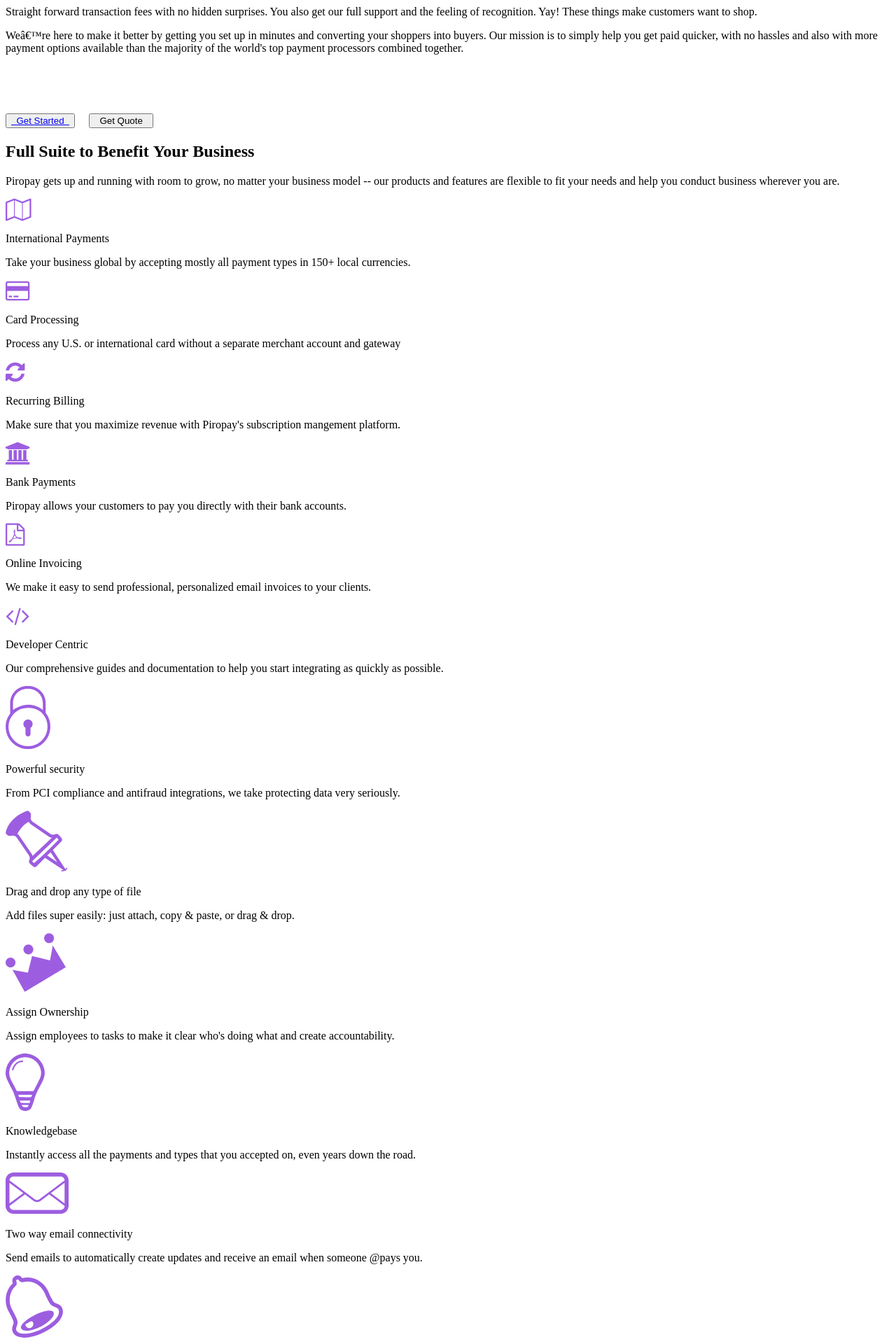
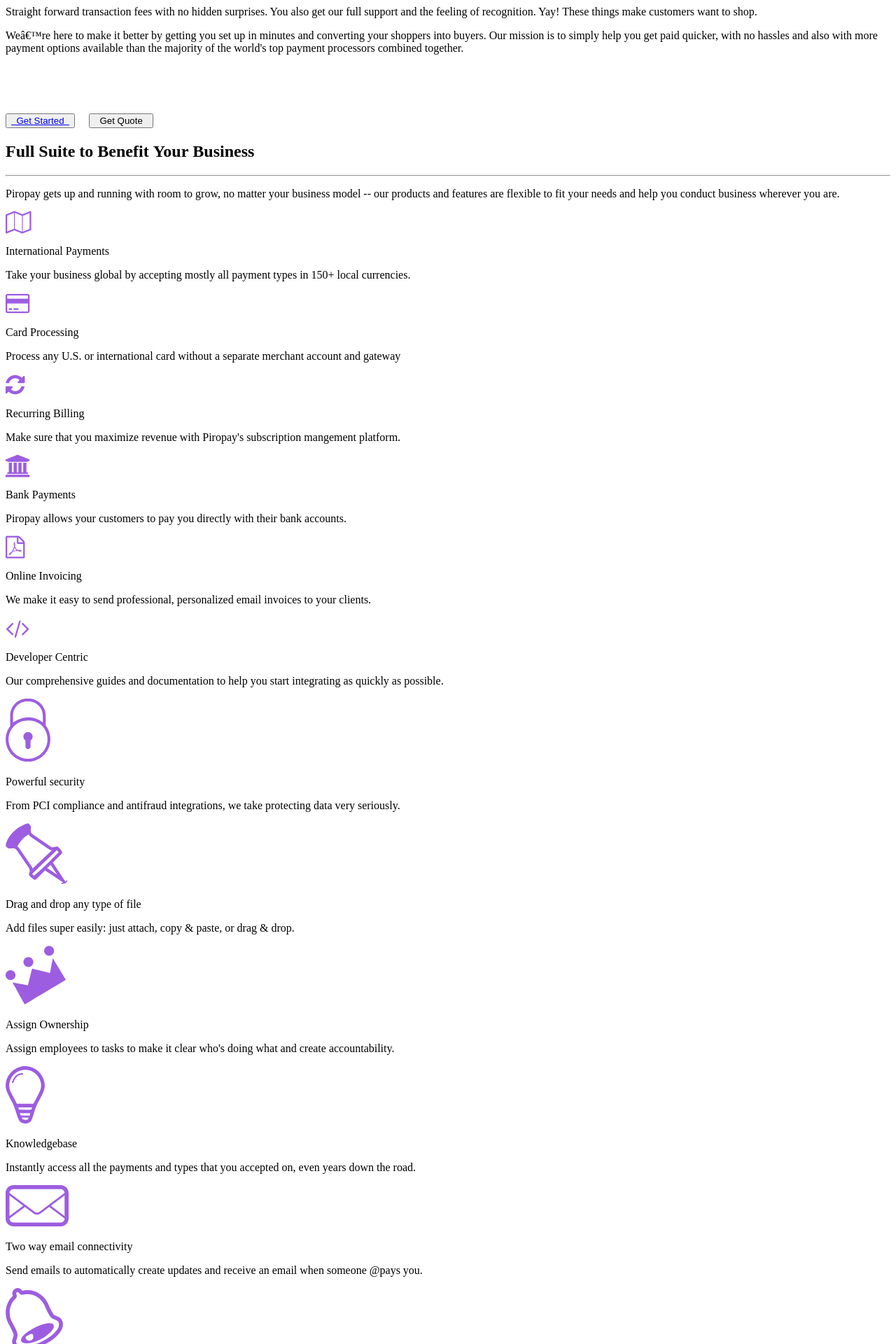
Before and after one commit to Banqee/piropay.github.io, a Jekyll site: the page built from _posts/2016-02-06-cabin.markdown, in a window 1280 px wide. Shown: the part 2154-4074 px from the top of the page at 70% size. Built offline with Jekyll 4.4.1, drawn with Linux system fonts in a browser that asks for light colours; nearby versions of some CDN libraries.

Commit message:
Update features.html

```diff
--- a/_includes/features.html
+++ b/_includes/features.html
@@ -4,7 +4,7 @@
 		<div class="iso-container">
 		<div class="heading tc">
 		<h1>Full Suite to Benefit&nbsp;Your&nbsp;Business</h1>
-			<p></p>
+			<hr class="star-primary">
 		<p class="lead tc"> Piropay gets up and running with room to grow, no matter your business model -- our products and features are flexible to fit your needs and help you conduct business wherever you are.</p> </div>
 		<div class="row fboxes">
 
```
